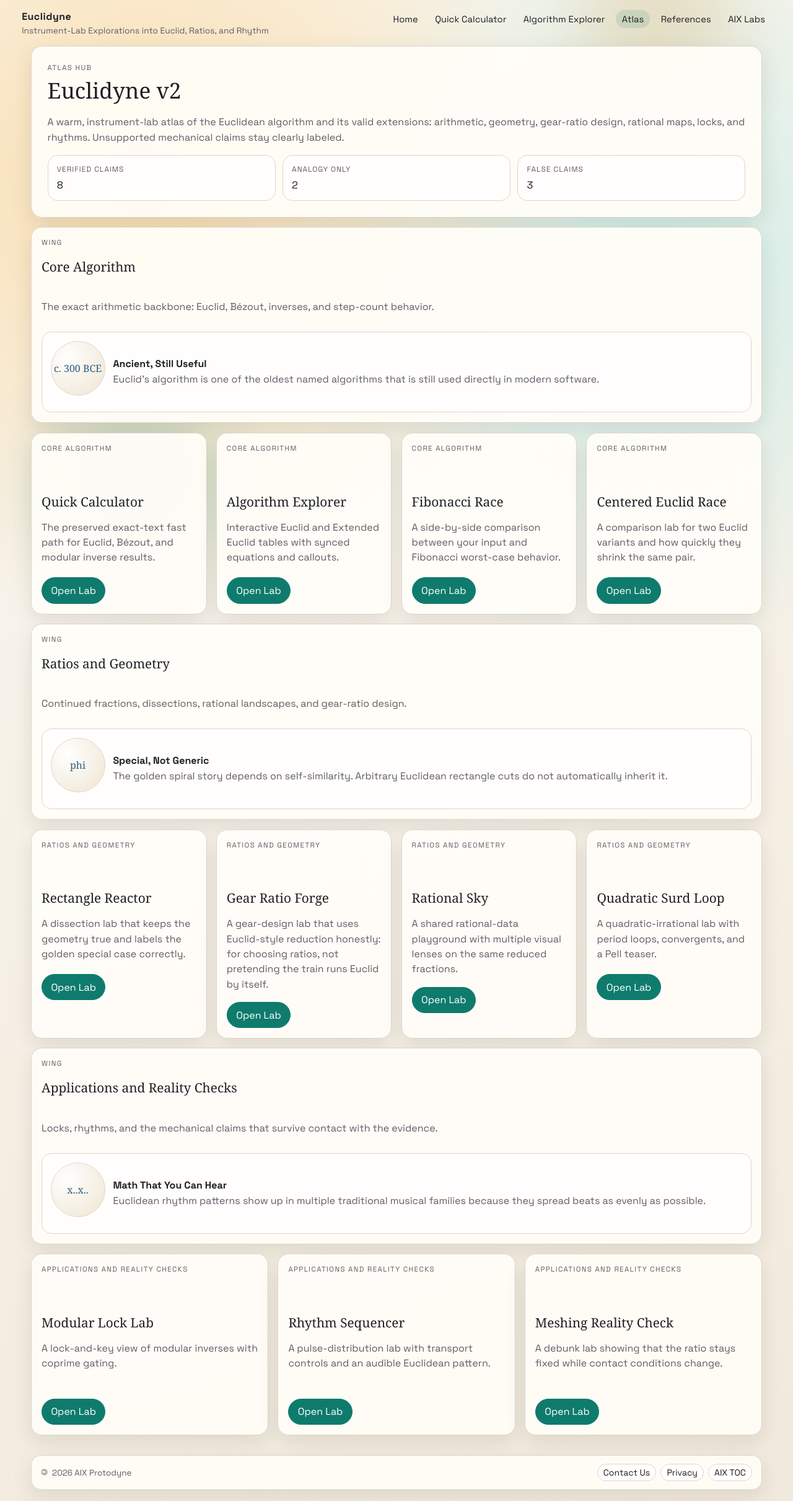
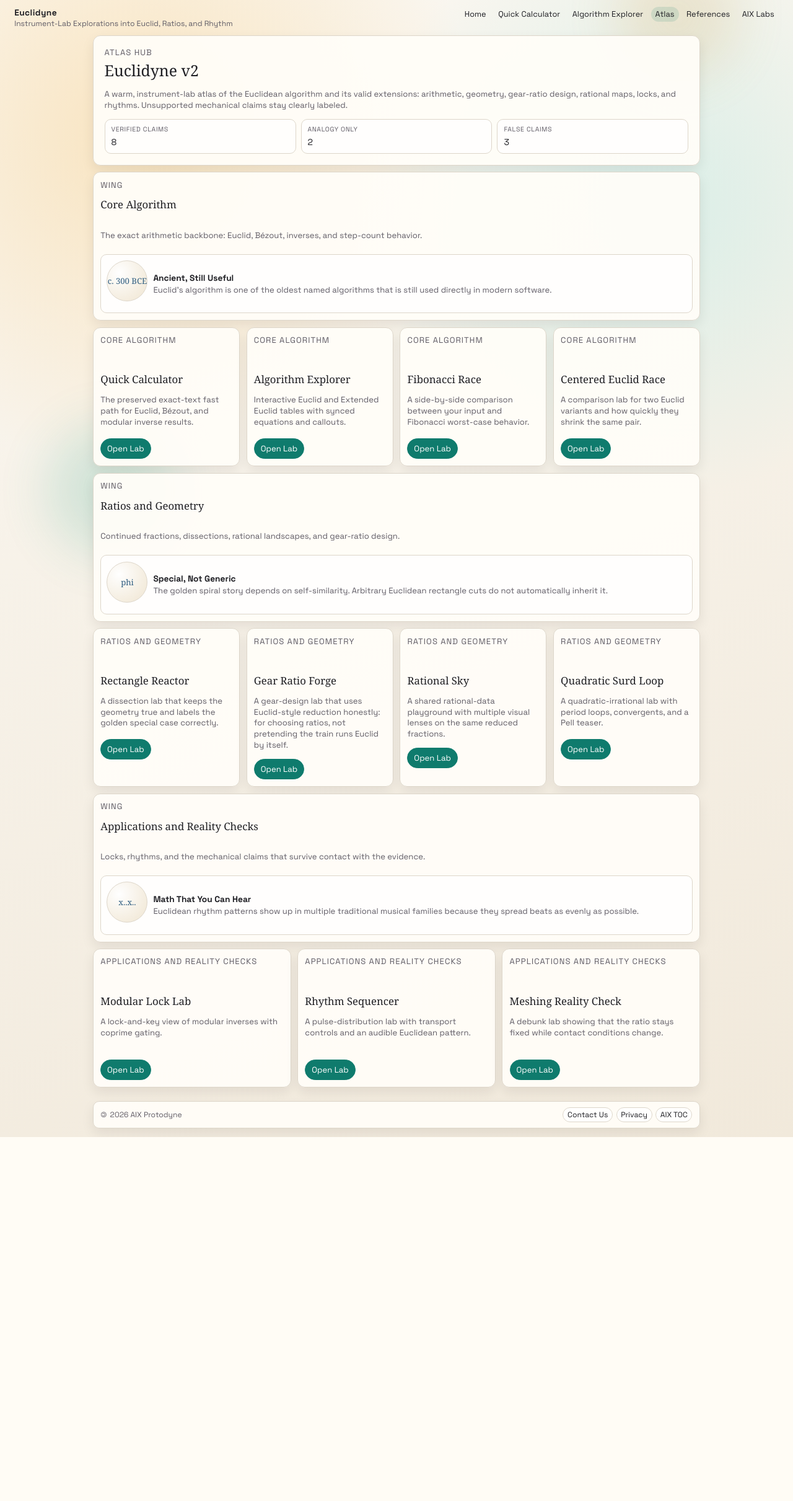
Before and after one commit to davidabelin/euclidyne, a Flask app: page /atlas in a window 1280 px wide. Shown: the whole page at 62% size. After the commit the page ends 1834 px from the top, so only its background shows below. Run offline with Flask 3, Linux system fonts and the light colour scheme; some web fonts are replaced.

Commit message:
First pass at shrinkage

```diff
--- a/euclidyne_web/static/css/atlas.css
+++ b/euclidyne_web/static/css/atlas.css
@@ -1,31 +1,31 @@
 .atlas-hero {
-  padding: clamp(1.25rem, 3vw, 1.85rem);
+  padding: clamp(0.86rem, 1.9vw, 1.2rem);
 }
 
 .atlas-group {
   display: grid;
-  gap: 0.95rem;
+  gap: 0.66rem;
 }
 
 .atlas-heading {
   display: grid;
-  gap: 0.75rem;
+  gap: 0.52rem;
 }
 
 .atlas-card p {
-  min-height: 4.8rem;
+  min-height: 3.6rem;
 }
 
 .atlas-fact {
   display: flex;
-  gap: 0.8rem;
+  gap: 0.56rem;
   align-items: center;
   border: 1px solid var(--line);
-  border-radius: 16px;
+  border-radius: 10px;
   background: rgba(255, 255, 255, 0.72);
-  padding: 0.85rem;
+  padding: 0.58rem;
 }
 
 .atlas-fact p {
-  margin: 0.2rem 0 0;
+  margin: 0.14rem 0 0;
 }
--- a/euclidyne_web/static/css/base.css
+++ b/euclidyne_web/static/css/base.css
@@ -12,10 +12,11 @@ body {
   display: flex;
   flex-direction: column;
   font-family: "Space Grotesk", "Segoe UI", sans-serif;
+  font-size: 0.86rem;
   color: var(--ink);
   background:
-    radial-gradient(circle at 18% 12%, rgba(248, 219, 169, 0.92), transparent 30%),
-    radial-gradient(circle at 82% 18%, rgba(205, 236, 230, 0.94), transparent 28%),
+    radial-gradient(circle at 18% 12%, rgba(248, 219, 169, 0.68), transparent 28%),
+    radial-gradient(circle at 82% 18%, rgba(205, 236, 230, 0.72), transparent 26%),
     linear-gradient(160deg, var(--paper), var(--paper-deep));
 }
 
@@ -26,24 +27,24 @@ a {
 .bg-orb {
   position: fixed;
   border-radius: 999px;
-  filter: blur(58px);
-  opacity: 0.24;
+  filter: blur(42px);
+  opacity: 0.18;
   z-index: -1;
 }
 
 .bg-orb-a {
-  width: 260px;
-  height: 260px;
+  width: 195px;
+  height: 195px;
   background: #d39f4a;
-  top: -90px;
+  top: -72px;
   right: 7vw;
 }
 
 .bg-orb-b {
-  width: 280px;
-  height: 280px;
+  width: 210px;
+  height: 210px;
   background: #2aa087;
-  bottom: -120px;
+  bottom: -95px;
   left: 6vw;
 }
 
@@ -51,18 +52,18 @@ a {
   display: flex;
   justify-content: space-between;
   align-items: flex-start;
-  gap: 1rem;
-  padding: 1rem clamp(0.95rem, 3vw, 2.2rem);
+  gap: 0.62rem;
+  padding: 0.66rem clamp(0.7rem, 2vw, 1.45rem);
 }
 
 .brand-wrap {
   display: grid;
-  gap: 0.2rem;
+  gap: 0.12rem;
 }
 
 .brand {
   text-decoration: none;
-  font-size: 1rem;
+  font-size: 0.86rem;
   font-weight: 700;
   letter-spacing: 0.03em;
 }
@@ -70,20 +71,20 @@ a {
 .brand-subtitle {
   margin: 0;
   color: var(--muted);
-  font-size: 0.86rem;
+  font-size: 0.76rem;
 }
 
 .site-nav {
   display: flex;
   flex-wrap: wrap;
-  gap: 0.48rem;
+  gap: 0.34rem;
 }
 
 .site-nav a {
-  padding: 0.35rem 0.62rem;
+  padding: 0.22rem 0.44rem;
   border-radius: 999px;
   text-decoration: none;
-  font-size: 0.92rem;
+  font-size: 0.8rem;
 }
 
 .site-nav a:hover,
@@ -92,28 +93,28 @@ a {
 }
 
 .page {
-  width: min(1180px, 94vw);
-  margin: 0 auto 2rem;
+  width: min(980px, 94vw);
+  margin: 0 auto 1.35rem;
   display: grid;
-  gap: 0.95rem;
+  gap: 0.66rem;
   flex: 1 0 auto;
 }
 
 .site-footer {
-  padding: 0 0 1.15rem;
+  padding: 0 0 0.9rem;
 }
 
 .footer-inner {
-  width: min(1180px, 94vw);
+  width: min(980px, 94vw);
   margin: 0 auto;
-  padding: 0.82rem 0.95rem;
+  padding: 0.56rem 0.72rem;
   display: flex;
   justify-content: space-between;
   align-items: center;
-  gap: 0.75rem;
+  gap: 0.52rem;
   flex-wrap: wrap;
   border: 1px solid var(--line);
-  border-radius: 16px;
+  border-radius: 10px;
   background: var(--panel);
   box-shadow: var(--shadow);
 }
@@ -121,10 +122,10 @@ a {
 .footer-copy {
   margin: 0;
   color: var(--muted);
-  font-size: 0.84rem;
+  font-size: 0.76rem;
   display: inline-flex;
   align-items: center;
-  gap: 0.45rem;
+  gap: 0.34rem;
 }
 
 .copyleft-mark {
@@ -134,16 +135,16 @@ a {
 .footer-links {
   display: flex;
   flex-wrap: wrap;
-  gap: 0.45rem;
+  gap: 0.34rem;
 }
 
 .footer-links a {
   text-decoration: none;
   border: 1px solid var(--line);
   border-radius: 999px;
-  padding: 0.24rem 0.56rem;
+  padding: 0.18rem 0.42rem;
   background: rgba(255, 255, 255, 0.84);
-  font-size: 0.88rem;
+  font-size: 0.76rem;
 }
 
 @media (max-width: 860px) {
--- a/euclidyne_web/static/css/components.css
+++ b/euclidyne_web/static/css/components.css
@@ -8,41 +8,42 @@
 .hero,
 .card,
 .table-panel {
-  padding: clamp(1rem, 2.4vw, 1.35rem);
+  padding: clamp(0.7rem, 1.55vw, 0.98rem);
 }
 
 .eyebrow {
   margin: 0;
   text-transform: uppercase;
-  letter-spacing: 0.12em;
+  letter-spacing: 0.08em;
   color: var(--accent);
-  font-size: 0.72rem;
+  font-size: 0.62rem;
 }
 
 h1,
 h2 {
-  margin: 0.2rem 0 0.72rem;
+  margin: 0.16rem 0 0.5rem;
   font-family: "Baskervville", Georgia, serif;
   font-weight: 400;
 }
 
 h1 {
-  font-size: clamp(1.35rem, 3.3vw, 2.2rem);
+  font-size: clamp(1.05rem, 2.2vw, 1.55rem);
 }
 
 h2 {
-  font-size: clamp(1rem, 2vw, 1.3rem);
+  font-size: clamp(0.88rem, 1.5vw, 1.05rem);
 }
 
 .lede,
 .panel p {
   color: var(--muted);
-  line-height: 1.52;
+  font-size: 0.82rem;
+  line-height: 1.36;
 }
 
 .muted-note {
   color: var(--muted);
-  font-size: 0.88rem;
+  font-size: 0.78rem;
 }
 
 .mono {
@@ -56,25 +57,26 @@ h2 {
 .chip-row {
   display: flex;
   flex-wrap: wrap;
-  gap: 0.7rem;
+  gap: 0.48rem;
   align-items: center;
 }
 
 .form-row {
-  margin-top: 1rem;
+  margin-top: 0.68rem;
 }
 
 .field {
   display: grid;
-  gap: 0.25rem;
-  font-size: 0.88rem;
+  gap: 0.2rem;
+  font-size: 0.78rem;
   color: var(--muted);
 }
 
 .field input {
-  width: min(180px, 42vw);
-  padding: 0.62rem 0.72rem;
-  border-radius: 12px;
+  width: min(145px, 42vw);
+  min-height: 2.05rem;
+  padding: 0.34rem 0.46rem;
+  border-radius: 8px;
   border: 1px solid var(--line-strong);
   background: rgba(255, 255, 255, 0.92);
   font: inherit;
@@ -100,8 +103,10 @@ h2 {
   background: var(--accent);
   color: #fff;
   text-decoration: none;
-  padding: 0.6rem 0.9rem;
+  min-height: 2.05rem;
+  padding: 0.34rem 0.62rem;
   font: inherit;
+  font-size: 0.82rem;
   cursor: pointer;
 }
 
@@ -174,10 +179,10 @@ h2 {
 }
 
 .stat-grid {
-  margin-top: 1rem;
+  margin-top: 0.68rem;
   display: grid;
-  grid-template-columns: repeat(auto-fit, minmax(180px, 1fr));
-  gap: 0.72rem;
+  grid-template-columns: repeat(auto-fit, minmax(145px, 1fr));
+  gap: 0.5rem;
 }
 
 .stat-grid.compact {
@@ -186,8 +191,8 @@ h2 {
 
 .stat-card {
   border: 1px solid var(--line);
-  border-radius: 16px;
-  padding: 0.8rem 0.88rem;
+  border-radius: 10px;
+  padding: 0.55rem 0.62rem;
   background: rgba(255, 255, 255, 0.68);
 }
 
@@ -195,29 +200,29 @@ h2 {
   margin: 0;
   color: var(--muted);
   text-transform: uppercase;
-  letter-spacing: 0.08em;
-  font-size: 0.75rem;
+  letter-spacing: 0.06em;
+  font-size: 0.66rem;
 }
 
 .stat-card .value {
-  margin: 0.34rem 0 0;
+  margin: 0.24rem 0 0;
   color: var(--ink);
-  font-size: 1.02rem;
-  line-height: 1.4;
+  font-size: 0.88rem;
+  line-height: 1.32;
 }
 
 .callout {
-  margin-top: 0.85rem;
-  padding: 0.9rem;
-  border-radius: 16px;
+  margin-top: 0.58rem;
+  padding: 0.62rem;
+  border-radius: 10px;
   background: rgba(255, 255, 255, 0.72);
   border: 1px solid var(--line);
 }
 
 .output-shell {
-  margin-top: 1rem;
-  padding: 0.9rem;
-  border-radius: 16px;
+  margin-top: 0.68rem;
+  padding: 0.62rem;
+  border-radius: 10px;
   border: 1px solid var(--line);
   background: rgba(255, 255, 255, 0.74);
 }
@@ -304,13 +309,13 @@ h2 {
   display: inline-flex;
   align-items: center;
   justify-content: center;
-  width: 88px;
-  height: 88px;
+  width: 66px;
+  height: 66px;
   border-radius: 50%;
-  margin-bottom: 0.8rem;
+  margin-bottom: 0.55rem;
   border: 1px solid var(--line);
   background: radial-gradient(circle at 30% 30%, rgba(255, 255, 255, 0.9), rgba(239, 228, 207, 0.95));
   color: var(--accent-3);
   font-family: "Baskervville", Georgia, serif;
-  font-size: 1rem;
+  font-size: 0.82rem;
 }
--- a/euclidyne_web/static/css/labs.css
+++ b/euclidyne_web/static/css/labs.css
@@ -2,20 +2,20 @@
 .two-up,
 .lab-grid {
   display: grid;
-  gap: 0.95rem;
+  gap: 0.66rem;
 }
 
 .card-grid {
-  grid-template-columns: repeat(auto-fit, minmax(220px, 1fr));
+  grid-template-columns: repeat(auto-fit, minmax(170px, 1fr));
 }
 
 .two-up,
 .lab-grid {
-  grid-template-columns: repeat(auto-fit, minmax(320px, 1fr));
+  grid-template-columns: repeat(auto-fit, minmax(255px, 1fr));
 }
 
 .stepper {
-  margin-top: 0.95rem;
+  margin-top: 0.66rem;
 }
 
 .stepper input[type="range"] {
@@ -23,9 +23,9 @@
 }
 
 .svg-shell {
-  margin-top: 0.95rem;
-  min-height: 320px;
-  border-radius: 18px;
+  margin-top: 0.66rem;
+  min-height: 240px;
+  border-radius: 12px;
   border: 1px solid var(--line);
   background:
     linear-gradient(180deg, rgba(255, 255, 255, 0.92), rgba(242, 236, 226, 0.88));
@@ -33,7 +33,7 @@
 }
 
 .svg-shell.tall {
-  min-height: 420px;
+  min-height: 315px;
 }
 
 .svg-shell svg {
@@ -47,15 +47,15 @@
 }
 
 .hero {
-  padding: clamp(1.1rem, 3vw, 1.6rem);
+  padding: clamp(0.78rem, 1.8vw, 1.1rem);
 }
 
 .card {
-  padding: 1rem;
+  padding: 0.7rem;
 }
 
 @media (max-width: 760px) {
   .page {
-    width: min(96vw, 1180px);
+    width: min(96vw, 980px);
   }
 }
--- a/euclidyne_web/static/css/layout.css
+++ b/euclidyne_web/static/css/layout.css
@@ -1,20 +1,20 @@
 .lab-layout {
   display: grid;
-  gap: 0.95rem;
-  grid-template-columns: minmax(0, 2.2fr) minmax(280px, 0.95fr);
+  gap: 0.66rem;
+  grid-template-columns: minmax(0, 2.2fr) minmax(230px, 0.95fr);
   align-items: start;
 }
 
 .main-column {
   display: grid;
-  gap: 0.95rem;
+  gap: 0.66rem;
 }
 
 .lab-aside {
   display: grid;
-  gap: 0.95rem;
+  gap: 0.66rem;
   position: sticky;
-  top: 1rem;
+  top: 0.72rem;
 }
 
 @media (max-width: 980px) {
--- a/euclidyne_web/static/css/tokens.css
+++ b/euclidyne_web/static/css/tokens.css
@@ -17,6 +17,6 @@
   --deferred: #7d5466;
   --falsehood: #923f36;
   --danger: #923f36;
-  --shadow: 0 12px 34px rgba(22, 18, 12, 0.09);
-  --radius: 18px;
+  --shadow: 0 8px 20px rgba(22, 18, 12, 0.08);
+  --radius: 12px;
 }
```
Also changed, not shown: other parts of euclidyne_web/static/css/components.css (+21 -20 lines).
